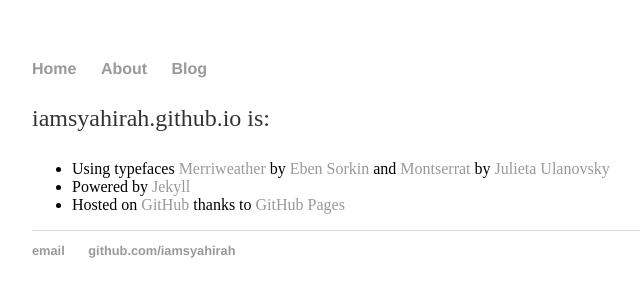
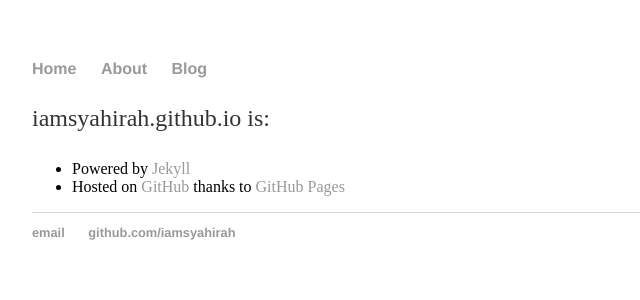
Before and after one commit to iamsyahirah/iamsyahirah.github.io, a Jekyll site: the page built from about/index.html, in a window 1280 px wide. Shown: the top 300 px of the page, without its empty margins (160-800 px from the left). Built offline with Jekyll 4.4.1, drawn with Linux system fonts in a browser that asks for light colours.

Commit message:
Update index.html

```diff
--- a/about/index.html
+++ b/about/index.html
@@ -9,7 +9,6 @@ description: Credits and information about the website iamsyahirah.github.io
     <p>iamsyahirah.github.io is:</p>
 
       <ul>
-        <li>Using typefaces <a href="http://www.google.com/fonts/specimen/Merriweather" title ="Merriweather">Merriweather</a> by <a href="https://plus.google.com/106288796449831139244/about" title="Eben Sorkin">Eben Sorkin</a> and <a href="http://www.google.com/fonts/specimen/Montserrat" title="Montserrat">Montserrat</a> by <a href="http://www.zkysky.com.ar/" title="ZkySky Design">Julieta Ulanovsky</a></li>
         <li>Powered by <a href="http://jekyllrb.com/" title="Jekyll">Jekyll</a></li>
         <li>Hosted on <a href="http://github.com/iamsyahirah/iamsyahirah.github.io" title="This site hosted on GitHub">GitHub</a> thanks to <a href="http://pages.github.com/" title="GitHub Pages">GitHub Pages</a></li>
       </ul>
```
